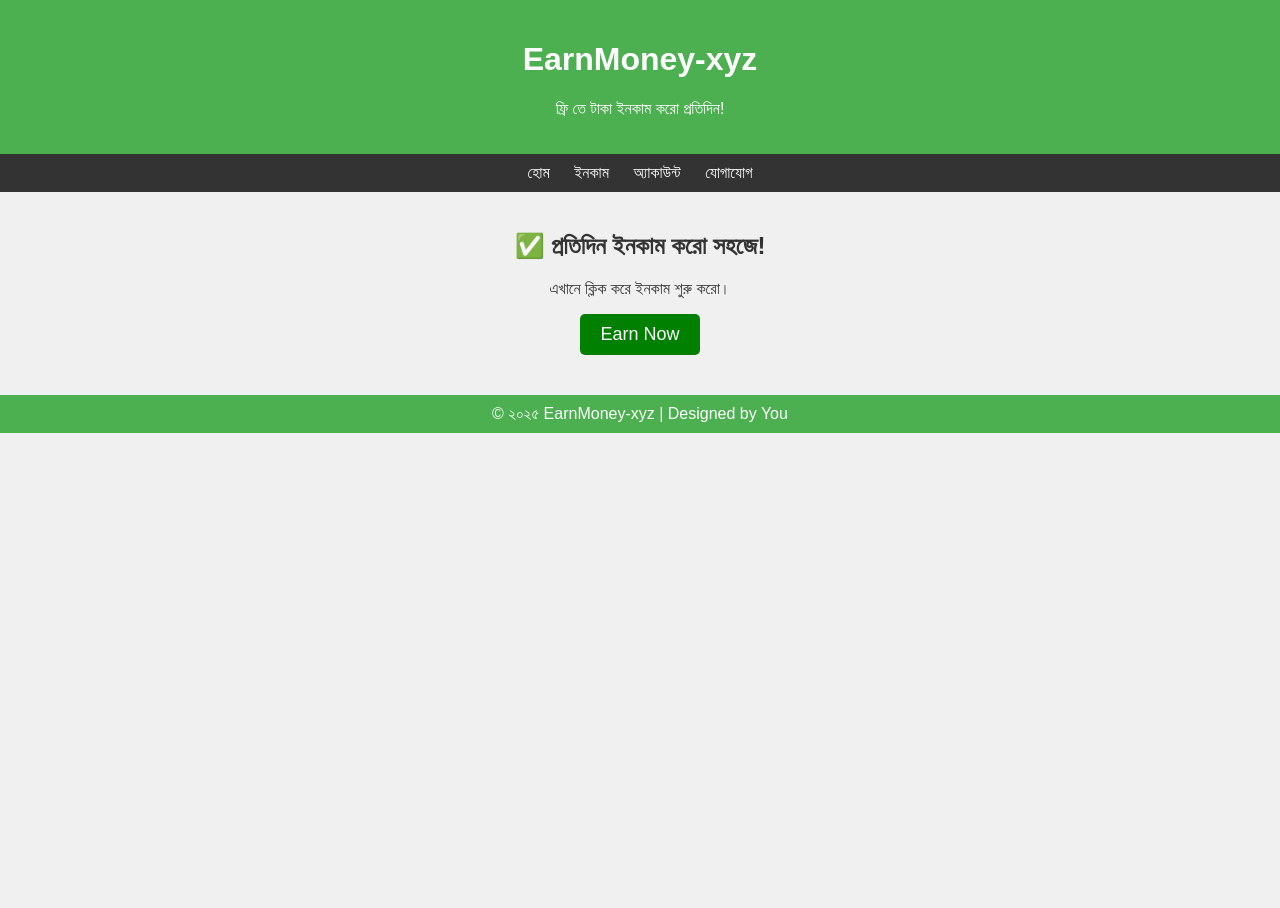
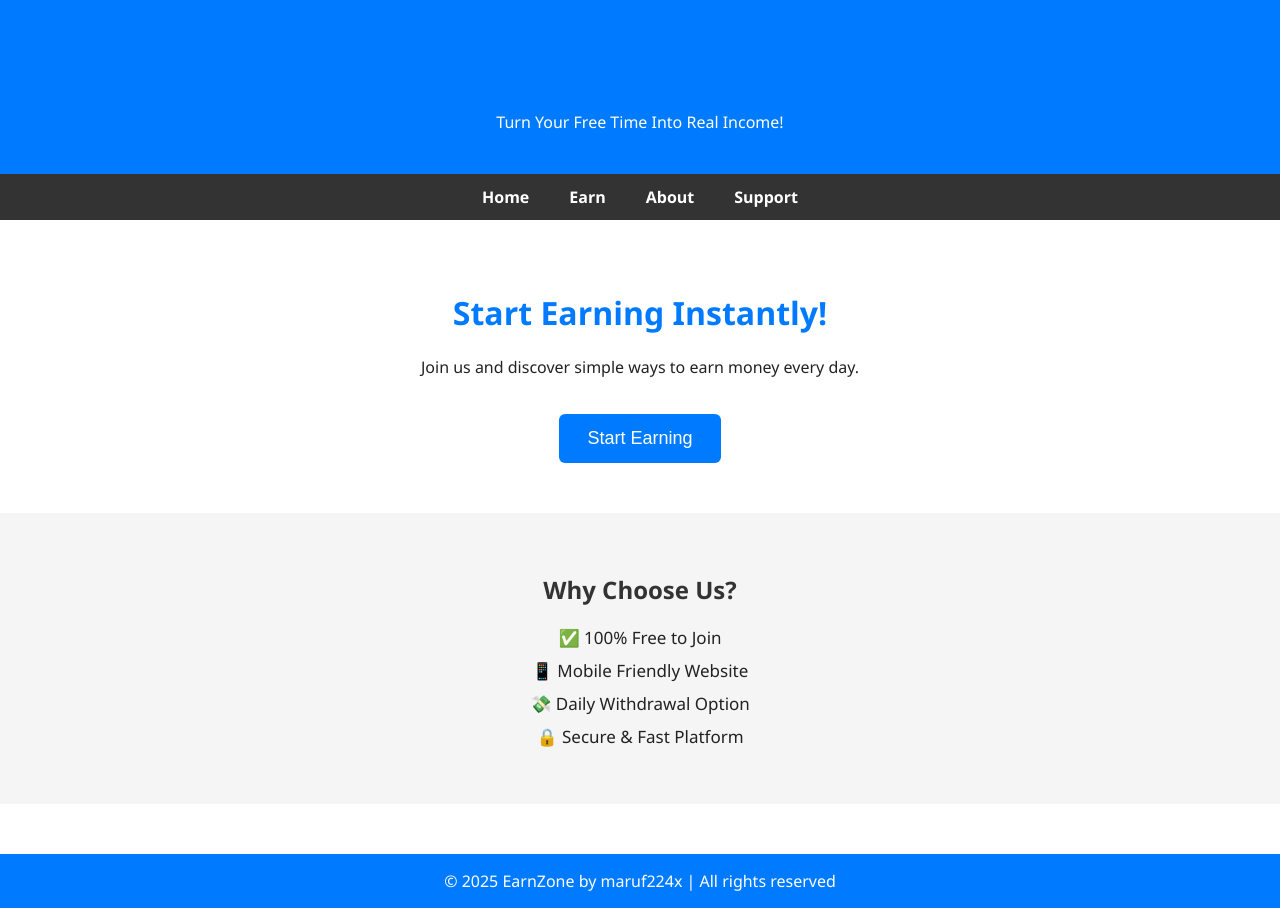
Before and after one commit to maruf224x/earnmoney-xyz.github.io, a plain HTML site: page index.html in a window 1280 px wide. Before the commit the page ends 800 px from the top, so only its background shows below. Drawn offline with Linux system fonts and the light colour scheme.

Commit message:
Update index.html

```diff
--- a/index.html
+++ b/index.html
@@ -1,40 +1,116 @@
 <!DOCTYPE html>
-<html lang="bn">
+<html lang="en">
 <head>
   <meta charset="UTF-8" />
-  <meta name="viewport" content="width=device-width, initial-scale=1" />
-  <title>EarnMoney-xyz</title>
+  <meta name="viewport" content="width=device-width, initial-scale=1.0" />
+  <title>EarnZone - Your Online Income Hub</title>
   <style>
-    body { font-family: sans-serif; margin: 0; padding: 0; background: #f0f0f0; color: #333; }
-    header { background: #4CAF50; color: white; text-align: center; padding: 20px; }
-    nav { background: #333; padding: 10px; text-align: center; }
-    nav a { color: white; text-decoration: none; margin: 10px; }
-    section { padding: 20px; text-align: center; }
-    button { padding: 10px 20px; font-size: 18px; background: green; color: white; border: none; border-radius: 5px; }
-    footer { background: #4CAF50; color: white; text-align: center; padding: 10px; margin-top: 20px; }
+    body {
+      margin: 0;
+      font-family: 'Segoe UI', sans-serif;
+      background-color: #ffffff;
+      color: #222;
+    }
+    header {
+      background-color: #007BFF;
+      color: white;
+      padding: 25px;
+      text-align: center;
+    }
+    nav {
+      background-color: #333;
+      display: flex;
+      justify-content: center;
+      padding: 12px;
+    }
+    nav a {
+      color: #fff;
+      text-decoration: none;
+      margin: 0 20px;
+      font-weight: 600;
+    }
+    nav a:hover {
+      color: #ffd700;
+    }
+    .container {
+      text-align: center;
+      padding: 50px 15px;
+    }
+    h1 {
+      color: #007BFF;
+    }
+    .btn {
+      background-color: #007BFF;
+      border: none;
+      padding: 14px 28px;
+      color: white;
+      font-size: 18px;
+      border-radius: 6px;
+      cursor: pointer;
+      margin-top: 20px;
+    }
+    .btn:hover {
+      background-color: #0056b3;
+    }
+    .features {
+      background: #f5f5f5;
+      padding: 40px 20px;
+      text-align: center;
+    }
+    .features h2 {
+      color: #333;
+    }
+    .features ul {
+      list-style-type: none;
+      padding: 0;
+      margin-top: 15px;
+    }
+    .features ul li {
+      margin: 10px 0;
+      font-size: 17px;
+    }
+    footer {
+      background-color: #007BFF;
+      color: white;
+      text-align: center;
+      padding: 16px;
+      margin-top: 50px;
+    }
   </style>
 </head>
 <body>
+
   <header>
-    <h1>EarnMoney-xyz</h1>
-    <p>ফ্রি তে টাকা ইনকাম করো প্রতিদিন!</p>
+    <h1>EarnZone</h1>
+    <p>Turn Your Free Time Into Real Income!</p>
   </header>
 
   <nav>
-    <a href="#">হোম</a>
-    <a href="#">ইনকাম</a>
-    <a href="#">অ্যাকাউন্ট</a>
-    <a href="#">যোগাযোগ</a>
+    <a href="#">Home</a>
+    <a href="#">Earn</a>
+    <a href="#">About</a>
+    <a href="#">Support</a>
   </nav>
 
-  <section>
-    <h2>✅ প্রতিদিন ইনকাম করো সহজে!</h2>
-    <p>এখানে ক্লিক করে ইনকাম শুরু করো।</p>
-    <button onclick="alert('Login করুন আগে!')">Earn Now</button>
-  </section>
+  <div class="container">
+    <h1>Start Earning Instantly!</h1>
+    <p>Join us and discover simple ways to earn money every day.</p>
+    <button class="btn" onclick="alert('Login required to start earning!')">Start Earning</button>
+  </div>
+
+  <div class="features">
+    <h2>Why Choose Us?</h2>
+    <ul>
+      <li>✅ 100% Free to Join</li>
+      <li>📱 Mobile Friendly Website</li>
+      <li>💸 Daily Withdrawal Option</li>
+      <li>🔒 Secure & Fast Platform</li>
+    </ul>
+  </div>
 
   <footer>
-    © ২০২৫ EarnMoney-xyz | Designed by You
+    &copy; 2025 EarnZone by maruf224x | All rights reserved
   </footer>
+
 </body>
 </html>
```
